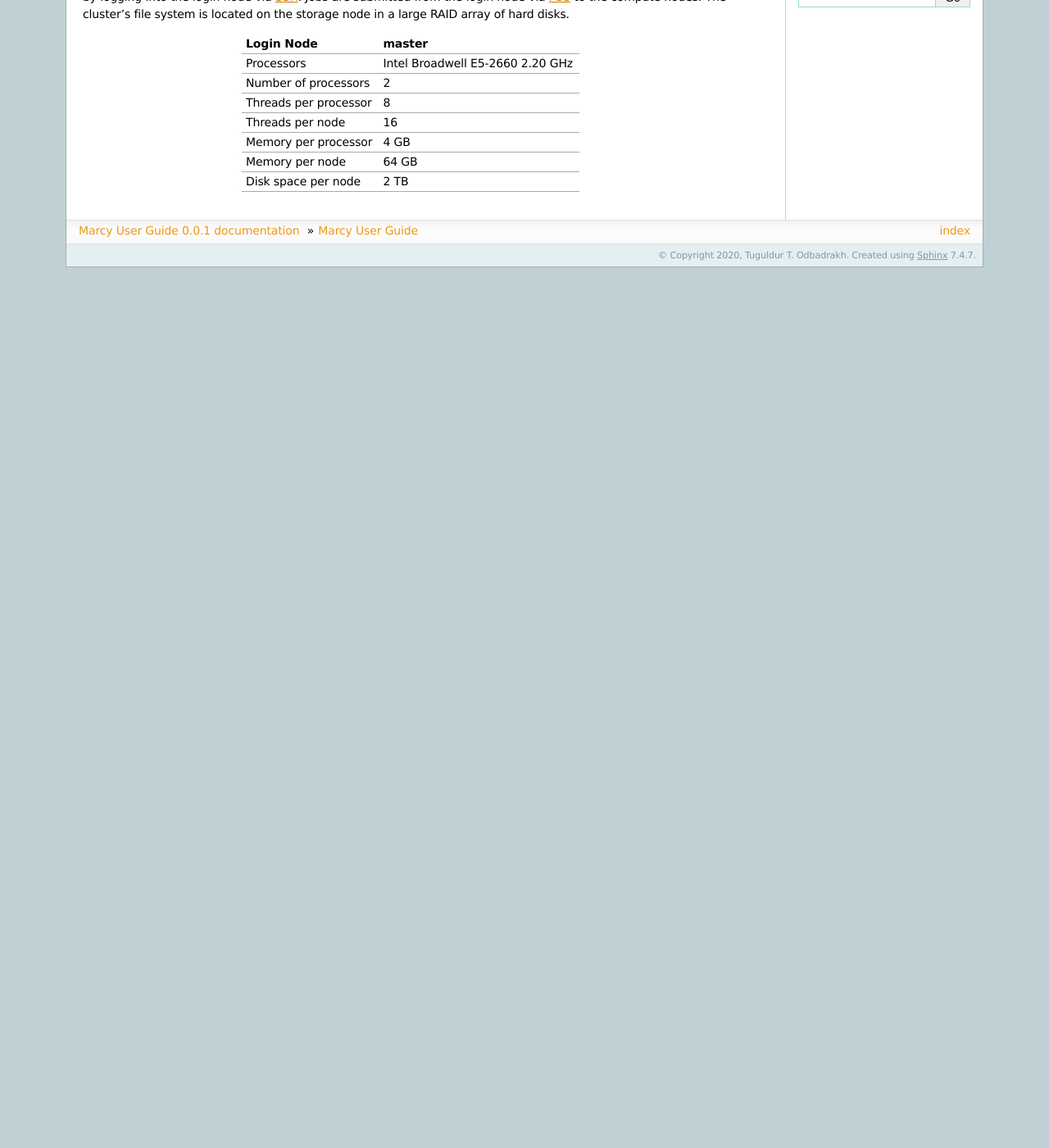
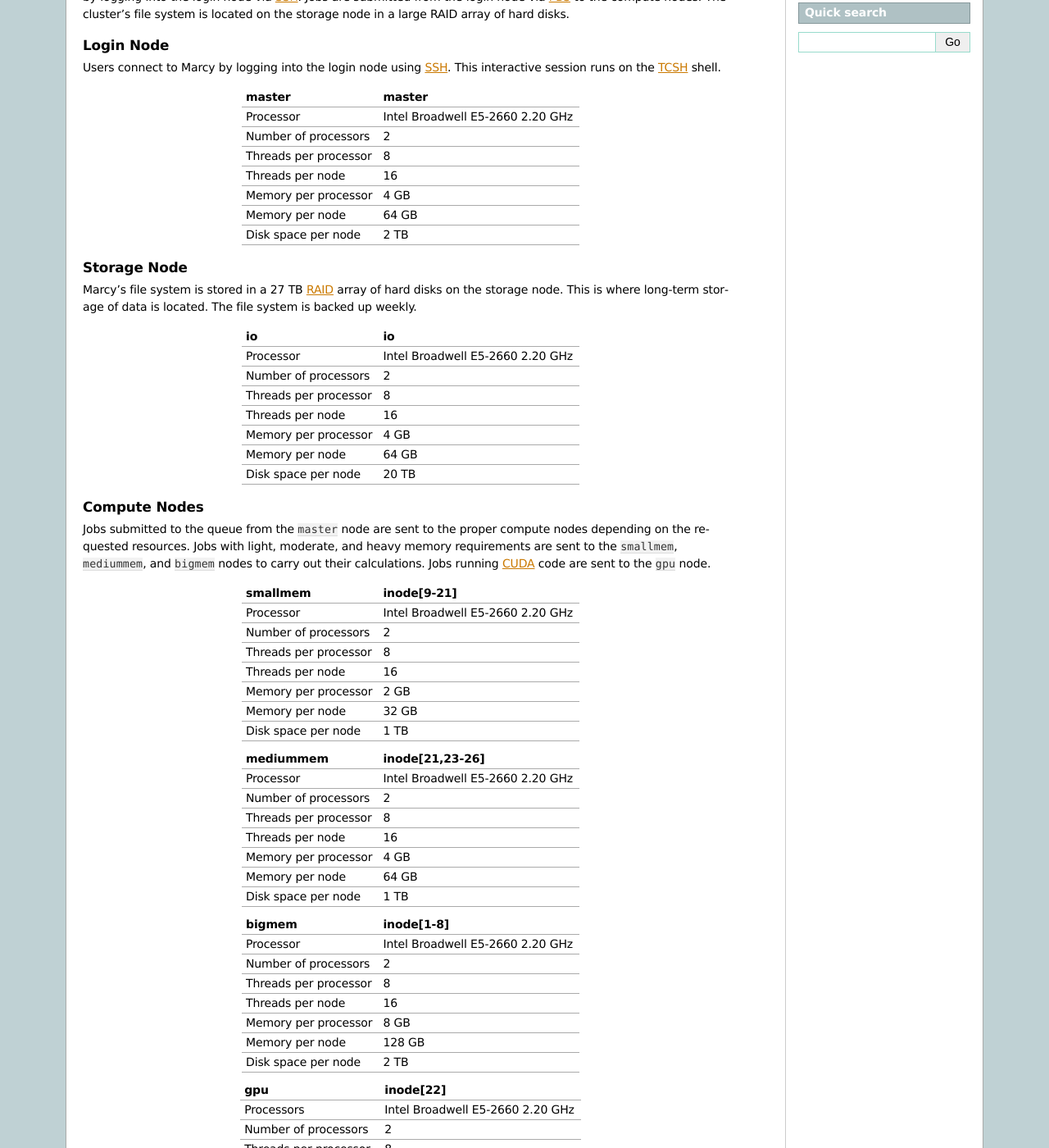
Before and after one commit to mercuryconsortium/marcy, a Sphinx documentation site: the page built from source/index.rst, in a window 1280 px wide and 1400 px high, scrolled down 270 px. Shown: the whole window at 82% size. Built offline with Sphinx 7.4.7, drawn with Linux system fonts in a browser that asks for light colours; pages that are not in the unit, such as notebooks, are missing from menus; before the commit the page ends 900 px from its top, so only the background shows below that; some of the changed text lies outside the part shown.

Commit message:
nodes section complete

```diff
--- a/source/index.rst
+++ b/source/index.rst
@@ -20,10 +20,15 @@ are submitted from the login node via `PBS <https://www.openpbs.org>`_ to the co
 The cluster's file system is located on the storage node in a large RAID array of hard
 disks.
 
+Login Node
+----------
+Users connect to Marcy by logging into the login node using `SSH <https://www.ssh.org>`_. This
+interactive session runs on the `TCSH <https://www.tcsh.org>`_ shell.
+
   ===================== ================================
-  Login Node            master
+  master                master
   ===================== ================================
-  Processors            Intel Broadwell E5-2660 2.20 GHz
+  Processor             Intel Broadwell E5-2660 2.20 GHz
   Number of processors  2
   Threads per processor 8
   Threads per node      16
@@ -32,11 +37,16 @@ disks.
   Disk space per node   2 TB
   ===================== ================================
 
-.. |br| raw:: html
+Storage Node
+------------
+Marcy's file system is stored in a 27 TB `RAID <https://en.wikipedia.org/wiki/RAID>`_ array of
+hard disks on the storage node. This is where long-term storage of data is located. The file
+system is backed up weekly.
+
   ===================== ================================
-  Storage Node          io
+  io                    io
   ===================== ================================
-  Processors            Intel Broadwell E5-2660 2.20 GHz
+  Processor             Intel Broadwell E5-2660 2.20 GHz
   Number of processors  2
   Threads per processor 8
   Threads per node      16
@@ -45,11 +55,18 @@ disks.
   Disk space per node   20 TB
   ===================== ================================
 
+Compute Nodes
+-------------
+Jobs submitted to the queue from the ``master`` node are sent to the proper compute nodes
+depending on the requested resources. Jobs with light, moderate, and heavy memory requirements
+are sent to the ``smallmem``, ``mediummem``, and ``bigmem`` nodes to carry out their
+calculations. Jobs running `CUDA <https://developer.nvidia.com/about-cuda>`_ code are sent to
+the ``gpu`` node.
 
   ===================== ================================
-  Small Nodes           inode[9-21]
+  smallmem              inode[9-21]
   ===================== ================================
-  Processors            Intel Broadwell E5-2660 2.20 GHz
+  Processor             Intel Broadwell E5-2660 2.20 GHz
   Number of processors  2
   Threads per processor 8
   Threads per node      16
@@ -58,11 +75,10 @@ disks.
   Disk space per node   1 TB
   ===================== ================================
 
-
   ===================== ================================
-  Medium Nodes          inode[21,23-26]
+  mediummem             inode[21,23-26]
   ===================== ================================
-  Processors            Intel Broadwell E5-2660 2.20 GHz
+  Processor             Intel Broadwell E5-2660 2.20 GHz
   Number of processors  2
   Threads per processor 8
   Threads per node      16
@@ -71,11 +87,10 @@ disks.
   Disk space per node   1 TB
   ===================== ================================
 
-
   ===================== ================================
-  Big Nodes             inode[1-8]
+  bigmem                inode[1-8]
   ===================== ================================
-  Processors            Intel Broadwell E5-2660 2.20 GHz
+  Processor             Intel Broadwell E5-2660 2.20 GHz
   Number of processors  2
   Threads per processor 8
   Threads per node      16
```
Also changed, not shown: other parts of source/index.rst (+1 -2 lines), 1 other file.
